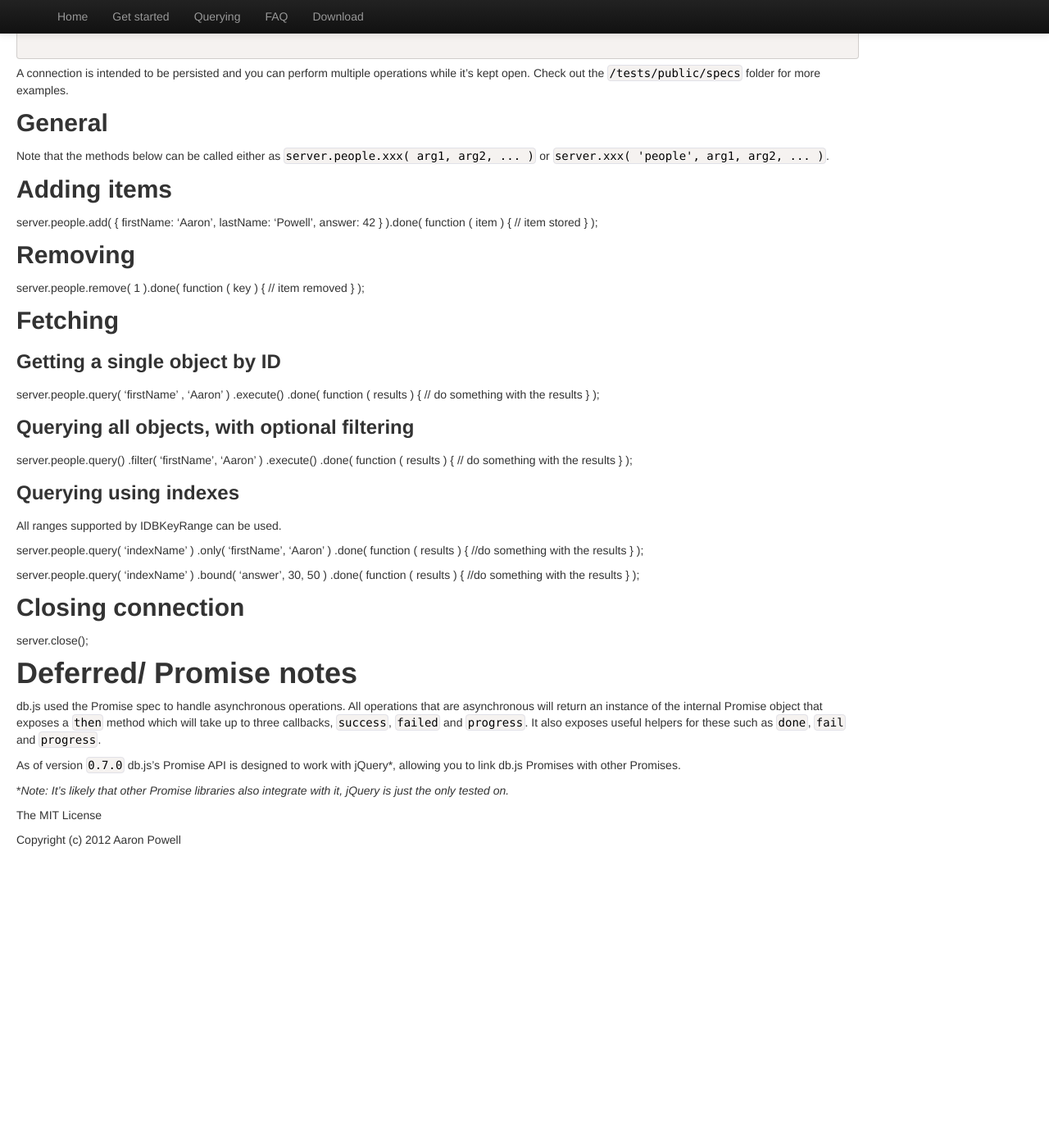
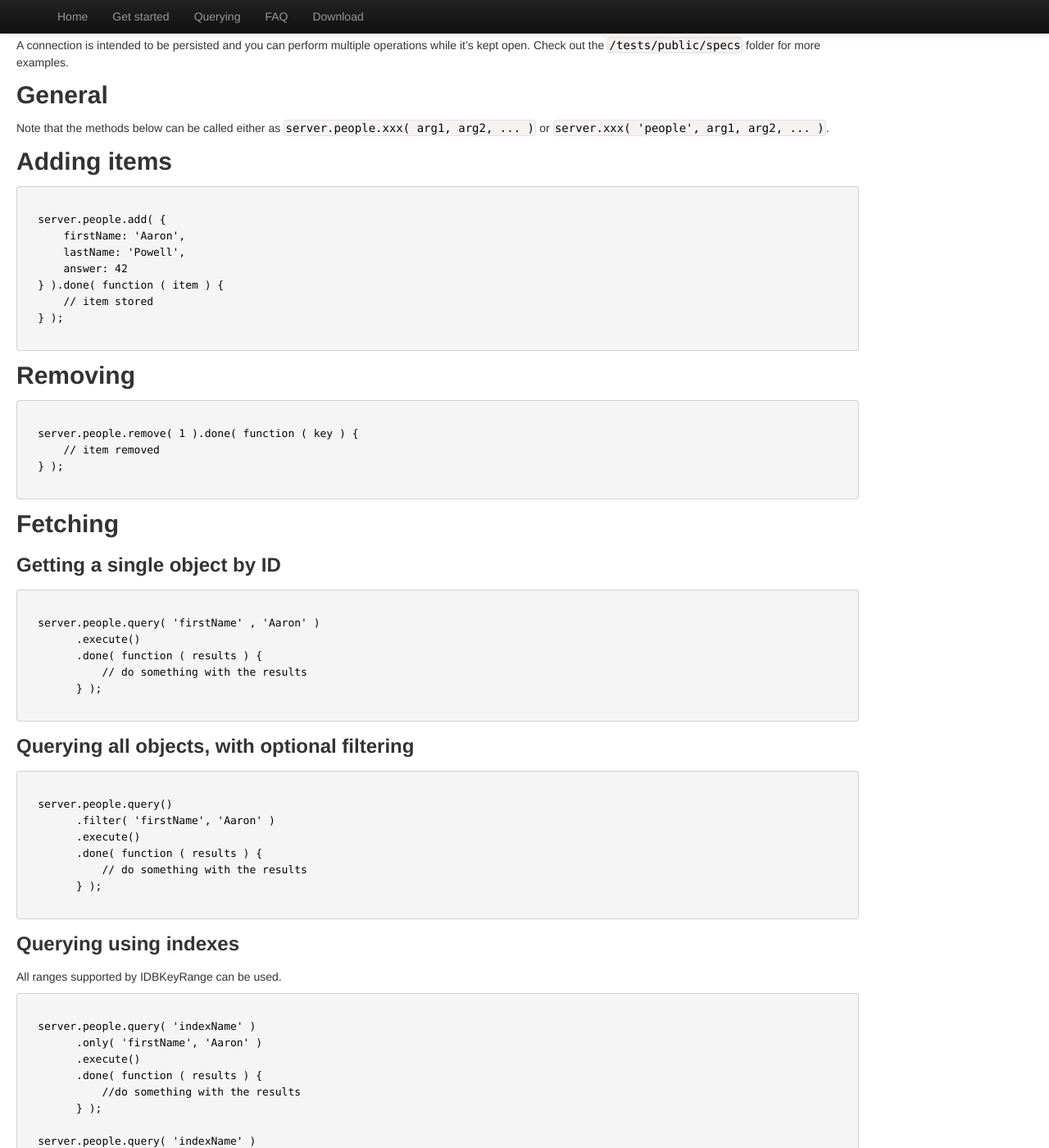
Before and after one commit to aaronpowell/db.js, a Jekyll site: the page built from index.md, in a window 1280 px wide and 1400 px high, scrolled down 688 px. Shown: the whole window at 82% size. Built offline with Jekyll 4.4.1, drawn with Linux system fonts in a browser that asks for light colours; nearby versions of some CDN libraries; library files that are not in the unit come from our copies; before the commit the page ends 1732 px from its top, so only the background shows below that; some of the changed text lies outside the part shown.

Commit message:
fixing formatting

```diff
--- a/_layouts/default.html
+++ b/_layouts/default.html
@@ -47,7 +47,7 @@
         </div>
       </div>
     </div>
-    <script src="/db.js/javascript/prism.js"></script>
+    <script src="/db.js/javascripts/prism.js"></script>
     <script type="text/javascript">
         var gaJsHost = (("https:" == document.location.protocol) ? "https://ssl." : "http://www.");
         document.write(unescape("%3Cscript src='" + gaJsHost + "google-analytics.com/ga.js' type='text/javascript'%3E%3C/script%3E"));
--- a/index.md
+++ b/index.md
@@ -52,6 +52,8 @@ Note that the methods below can be called either as `server.people.xxx( arg1, ar
 
 ## Adding items
 
+<pre>
+  <code class="language-js">
   server.people.add( {
       firstName: 'Aaron',
       lastName: 'Powell',
@@ -59,51 +61,75 @@ Note that the methods below can be called either as `server.people.xxx( arg1, ar
   } ).done( function ( item ) {
       // item stored
   } );
+  </code>
+</pre>
 
 ## Removing
 
+<pre>
+  <code class="language-js">
   server.people.remove( 1 ).done( function ( key ) {
       // item removed
   } );
+  </code>
+</pre>
 
 ## Fetching
 
 ### Getting a single object by ID
 
+<pre>
+  <code class="language-js">
   server.people.query( 'firstName' , 'Aaron' )
         .execute()
         .done( function ( results ) {
             // do something with the results
         } );
+  </code>
+</pre>
 
 ### Querying all objects, with optional filtering
 
+<pre>
+  <code class="language-js">
   server.people.query()
         .filter( 'firstName', 'Aaron' )
         .execute()
         .done( function ( results ) {
             // do something with the results
         } );
+  </code>
+</pre>
 
 ### Querying using indexes
 
 All ranges supported by IDBKeyRange can be used.
 
+<pre>
+  <code class="language-js">
   server.people.query( 'indexName' )
         .only( 'firstName', 'Aaron' )
+        .execute()
         .done( function ( results ) {
             //do something with the results
         } );
 
   server.people.query( 'indexName' )
         .bound( 'answer', 30, 50 )
+        .execute()
         .done( function ( results ) {
             //do something with the results
         } );
+  </code>
+</pre>
 
 ## Closing connection
 
+<pre>
+  <code class="language-js">
   server.close();
+  </code>
+</pre>
 
 # Deferred/ Promise notes
 
```
